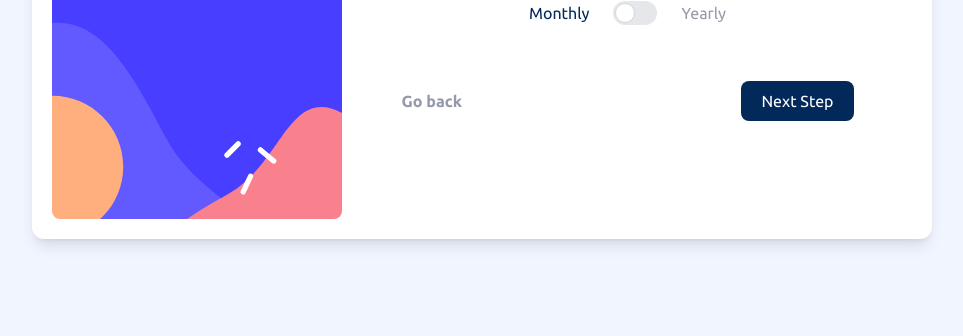
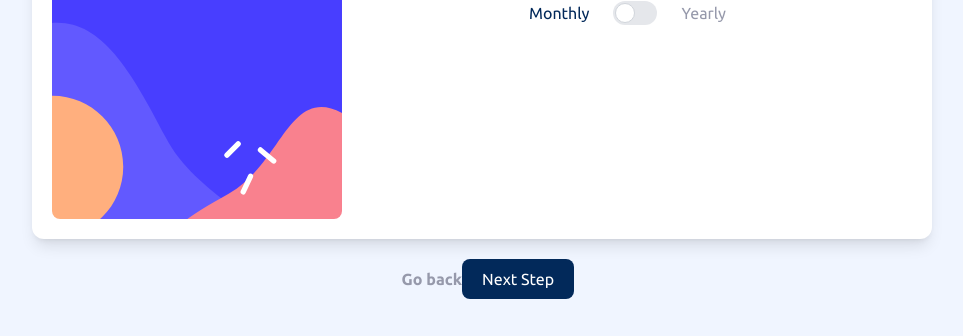
Before and after one commit to knull-a/simple-form, a Vue app: page /select-plan in a window 1280 px wide. Shown: the part 461-797 px from the top of the page, without its empty margins (158-1121 px from the left). Built offline with nearby package versions, Linux system fonts and the light colour scheme.

Commit message:
add stores

```diff
--- a/src/components/Main/MainFooter.vue
+++ b/src/components/Main/MainFooter.vue
@@ -1,14 +1,18 @@
 <template>
-    <div class="flex justify-between mt-14">
-        <button v-show="!props.isFirstStep" @click.prevent class="text-grey font-bold hover:text-primary">Go back</button>
-        <button class="bg-primary text-white px-5 py-2 rounded-lg hover:brightness-125">Next Step</button>
+    <div class="absolute bottom-10">
+        <div class="flex justify-between mt-14">
+            <button v-show="!props.isFirstStep" @click.prevent="$emit('goBack')" class="text-grey font-bold hover:text-primary">Go back</button>
+            <button class="bg-primary text-white px-5 py-2 rounded-lg hover:brightness-125">
+                <slot>Next Step</slot>
+            </button>
+        </div>
     </div>
 </template>
 <script setup lang="ts">
 const props = defineProps<{
     isFirstStep: boolean
 }>()
-const emit = defineEmits<{
-
+defineEmits<{
+   (e: 'goBack'): void
 }>()
 </script>
```
